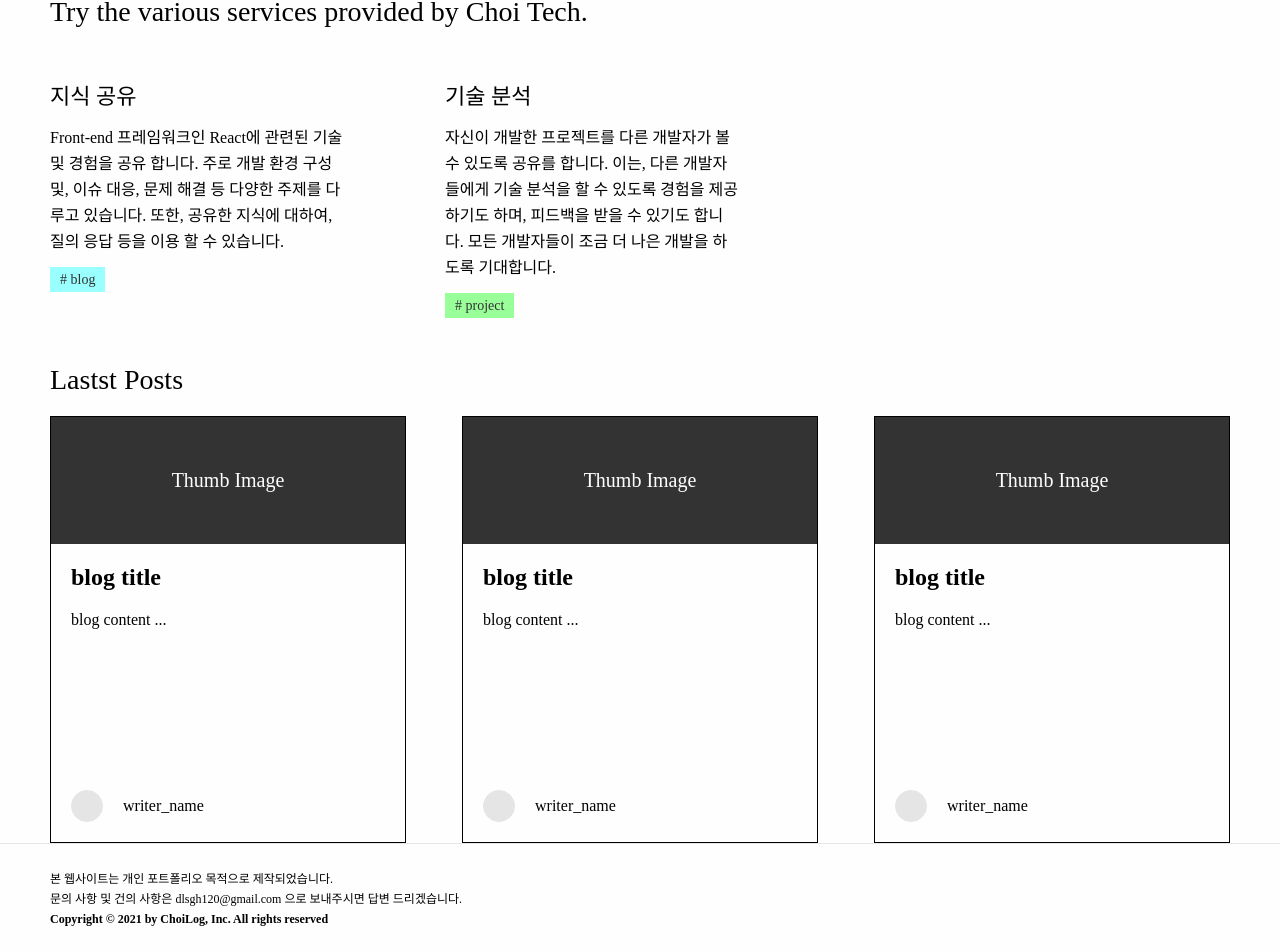
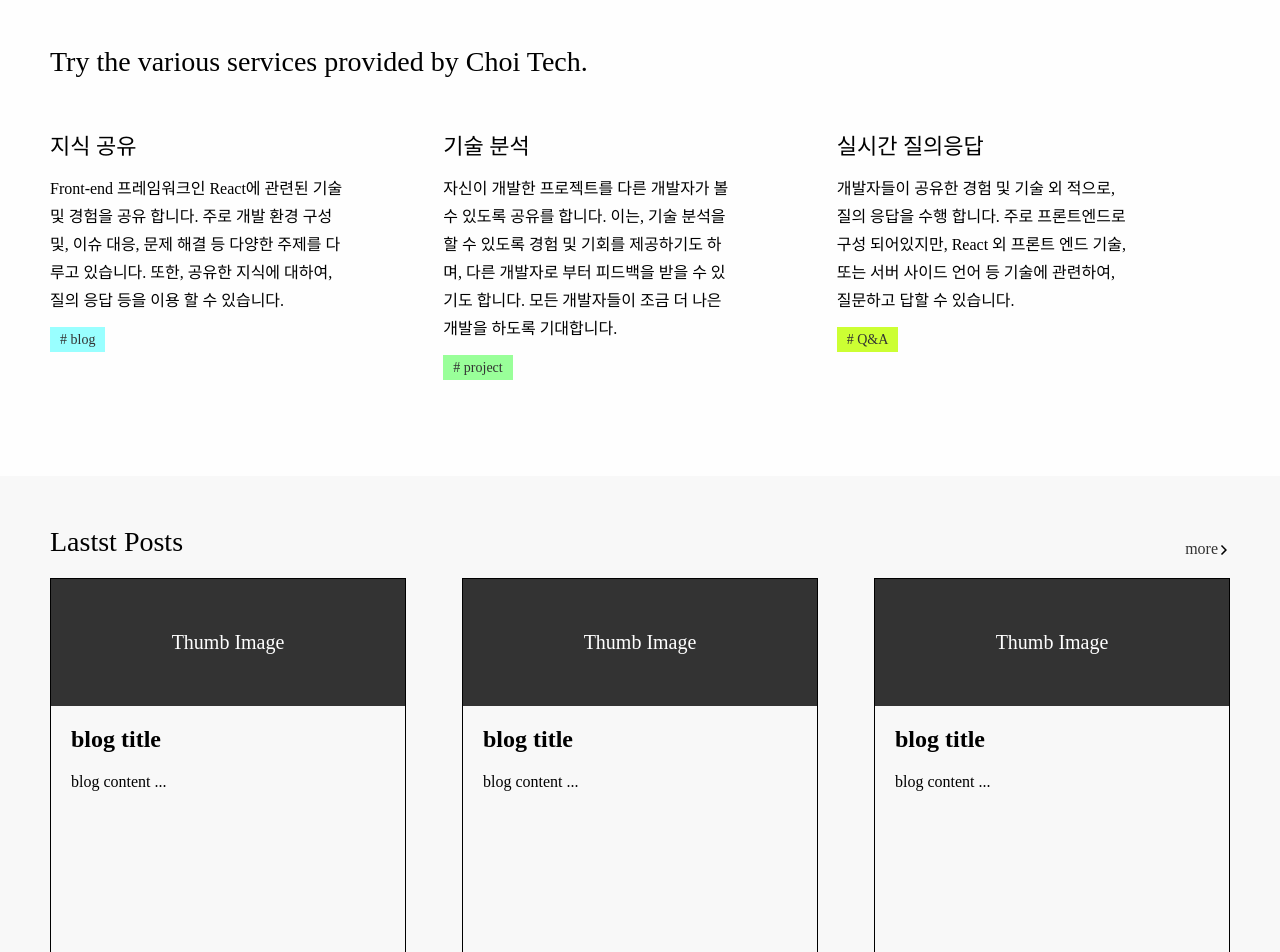
Before and after one commit to iiinhochoiii/blog-next, a Next.js app: page / in a window 1280 px wide. Shown: the part 556-1508 px from the top of the page. Built offline with nearby package versions, Linux system fonts and the light colour scheme.

Commit message:
mainComponent layout complete

```diff
--- a/components/layout/footer/footer.tsx
+++ b/components/layout/footer/footer.tsx
@@ -1,13 +1,24 @@
 import React from 'react';
 import styled from 'styled-components';
+import GitHubIcon from '@material-ui/icons/GitHub';
+import Link from 'next/link';
 
 const Footer: React.FC = () =>{
     return(
         <FooterWrap>
             <FooterContainer>
+                    <div>
                         <p>본 웹사이트는 개인 포트폴리오 목적으로 제작되었습니다.</p>
                         <p>문의 사항 및 건의 사항은 dlsgh120@gmail.com 으로 보내주시면 답변 드리겠습니다.</p>
-                    <p className="footer_copyright">Copyright © 2021 by ChoiLog, Inc. All rights reserved</p>
+                        <p className="footer_copyright">Copyright © 2021 by Choi Tech, Inc. All rights reserved</p>
+                    </div>
+                    <div>
+                        <Link href="https://github.com/dlsgh120/blog-nextjs">
+                            <a>
+                                <GitHubIcon />
+                            </a>
+                        </Link>
+                    </div>
             </FooterContainer>
         </FooterWrap>
     );
@@ -23,6 +34,9 @@ const FooterContainer = styled.div`
     margin: 0 auto;
     max-width:100%;
     padding:25px 0px;
+    display:flex;
+    justify-content:space-between;
+        &>div{
             &>p{
                 margin:0;
                 font-size:12px;
@@ -31,5 +45,11 @@ const FooterContainer = styled.div`
             &>.footer_copyright{
                 font-weight:bold;
             }
+            &>a{
+                color:#333333;
+                text-decoration:none;
+                cursor: pointer;
+            }
+        }
 `;
 export default Footer;
--- a/components/layout/header/headers.tsx
+++ b/components/layout/header/headers.tsx
@@ -57,6 +57,7 @@ const HeaderWrap = styled.div`
     width:100%;
     position:fixed;
     top:0;
+    z-index:10;
 `;
 
 const HeaderContainer = styled.div`
--- a/components/layout/main/explainSite.tsx
+++ b/components/layout/main/explainSite.tsx
@@ -20,11 +20,21 @@ const ExplainSite: React.FC = () =>{
                 <div>
                     <h2>기술 분석</h2>
                     <p>
-                        자신이 개발한 프로젝트를 다른 개발자가 볼 수 있도록 공유를 합니다. 이는, 다른 개발자 들에게 기술 분석을 할 수 있도록 경험을 제공하기도 하며,
-                        피드백을 받을 수 있기도 합니다. 모든 개발자들이 조금 더 나은 개발을 하도록 기대합니다.
+                        자신이 개발한 프로젝트를 다른 개발자가 볼 수 있도록 공유를 합니다. 이는, 기술 분석을 할 수 있도록 경험 및 기회를 제공하기도 하며,
+                        다른 개발자로 부터 피드백을 받을 수 있기도 합니다. 모든 개발자들이 조금 더 나은 개발을 하도록 기대합니다.
                     </p>
-                    <Link href="/blog">
+                    <Link href="/project">
                         <a style={{backgroundColor:"#99FF99"}}># project</a>
+                    </Link>
+                </div>
+                <div>
+                    <h2>실시간 질의응답</h2>
+                    <p>
+                        개발자들이 공유한 경험 및 기술 외 적으로, 질의 응답을 수행 합니다. 주로 프론트엔드로 구성 되어있지만, React 외 프론트 엔드 기술,
+                        또는 서버 사이드 언어 등 기술에 관련하여, 질문하고 답할 수 있습니다.
+                    </p>
+                    <Link href="/qna">
+                        <a style={{backgroundColor:"#CCFF33"}}># {`Q&A`}</a>
                     </Link>
                 </div>
             </ExplainContent>
@@ -40,7 +50,7 @@ const ExplainWrap = styled.div`
 `;
 
 const ExplainContainer = styled.div`
-    margin:50px 0px 0px 0px;
+    margin:100px 0px 0px 0px;
     &>h1{
         font-size:28px;
         font-weight:400;
@@ -62,7 +72,7 @@ const ExplainContent = styled.div`
             margin:15px 0px 15px 0px;
             font-size:16px;
             font-weight:100;
-            line-height:26px;
+            line-height:28px;
         }
         &>a{
             text-decoration:none;
--- a/components/layout/main/latestPosts.tsx
+++ b/components/layout/main/latestPosts.tsx
@@ -1,14 +1,19 @@
 import React from 'react';
 import styled from 'styled-components';
+import Link from 'next/link';
+import ArrowForwardIosIcon from '@material-ui/icons/ArrowForwardIos';
 
 const LatestPosts: React.FC = () =>{
     const data = [1,2,3];
-    console.log(data);
     return(
         <PostsWrap>
             <PostsContainer>
                 <PostsHeader>
                     <h1>Lastst Posts</h1>
+                    <Link href="/blog">
+                        <a>more</a>
+                    </Link>
+                    <ArrowForwardIosIcon />
                 </PostsHeader>
                 <PostsContent>
                     {data.map((item:any)=>
@@ -34,19 +39,36 @@ const LatestPosts: React.FC = () =>{
 }
 
 const PostsWrap = styled.div`
-    width:1180px;
-    margin: 0 auto;
-    max-width:100%;
+    margin:100px 0px 0px 0px;
+    background-color:rgb(248,248,248);
 `;
 
 const PostsContainer = styled.div`
-     margin: 50px 0px 0px 0px;
+        padding:50px 0px 100px 0px;
+        width:1180px;
+        margin: 0 auto;
+        max-width:100%;
 `;
 
 const PostsHeader = styled.div`
+    display:flex;
+    justify-content:space-between;
     &>h1{
         font-size:28px;
         font-weight:400;
+        margin:0;
+    }
+    &>a{
+        color:#333333;
+        text-decoration:none;
+        margin:auto 0px 0px auto;
+        cursor: pointer;
+        font-size:16px;
+    }
+    &>svg{
+        width:12px;
+        height:12px;
+        margin:auto 0px 2px 0px;
     }
 `;
 
--- a/components/layout/main/mainComponent.tsx
+++ b/components/layout/main/mainComponent.tsx
@@ -14,8 +14,10 @@ const MainComponent: React.FC = () =>{
                         <SearchIcon />
                     </div>
             </MainBackground>
-            <ExplainSite />
-            <LatestPosts />
+            <MainContent>
+                <ExplainSite />
+                <LatestPosts />
+            </MainContent>
         </MainWrap>
     );
 }
@@ -51,4 +53,7 @@ const MainBackground = styled.div`
         }
     }
 `;
+
+const MainContent = styled.div`
+`;
 export default MainComponent;
```
Lines whose indentation alone changed are shown as unchanged.
